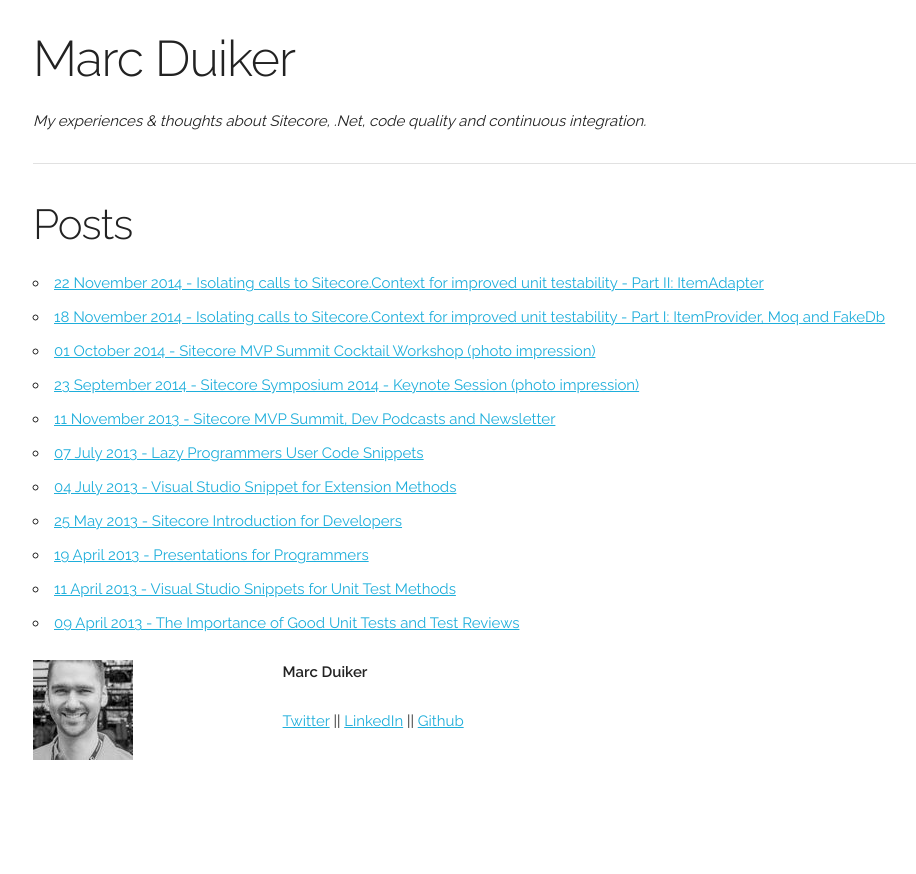
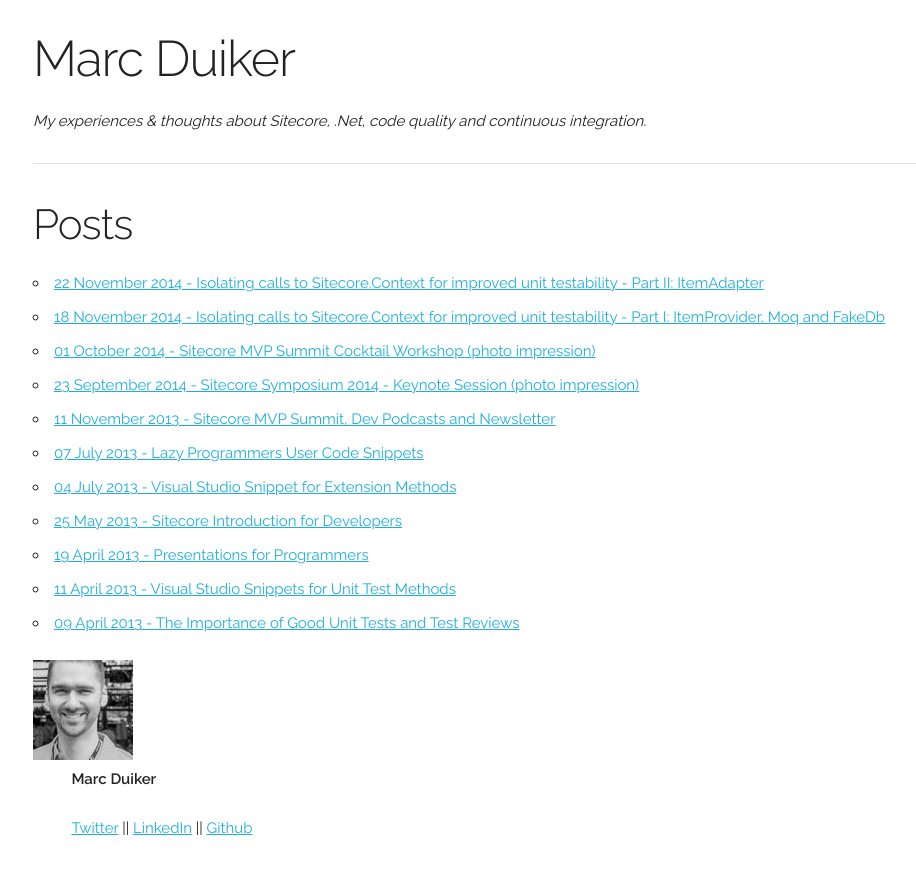
Before and after one commit to marcduiker/marcduiker.github.io, a Jekyll site: the page built from index.html, in a window 1280 px wide. Shown: the top 874 px of the page, without its empty margins (127-1043 px from the left). Built offline with Jekyll 4.4.1, drawn with Linux system fonts in a browser that asks for light colours.

Commit message:
one half column layout for the footer

```diff
--- a/_includes/footer.html
+++ b/_includes/footer.html
@@ -1,9 +1,9 @@
   <div class="container">
     <div class="row">
-      <div class="three columns">
+      <div class="one-half columns">
         <img src="{{ site.url }}/assets/MarcDuiker100px.jpg" alt="Marc Duiker profile">
       </div>
-      <div class="nine columns">
+      <div class="one-half columns">
         <p>
 			   <strong>Marc Duiker</strong>
 		    </p>
```
